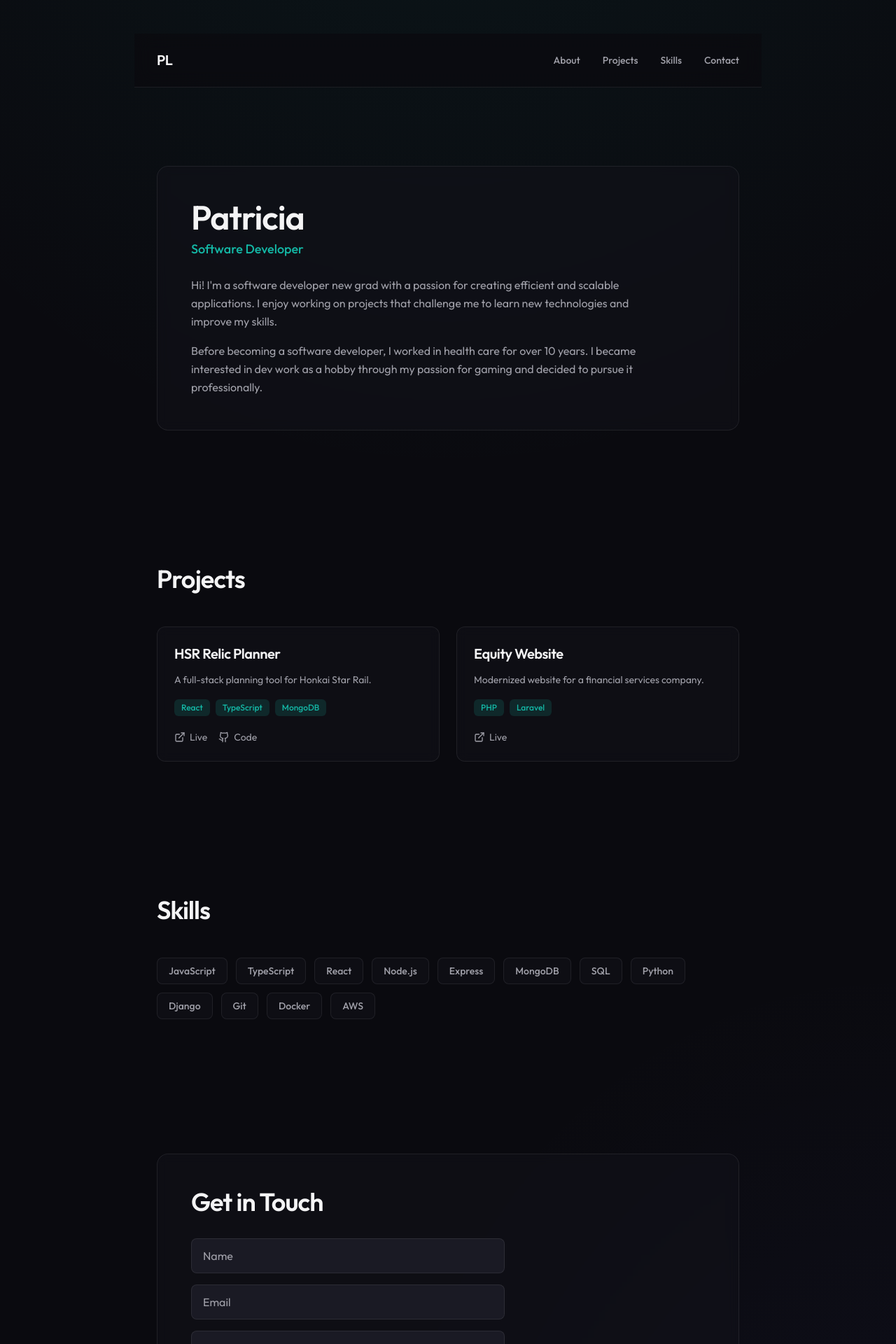
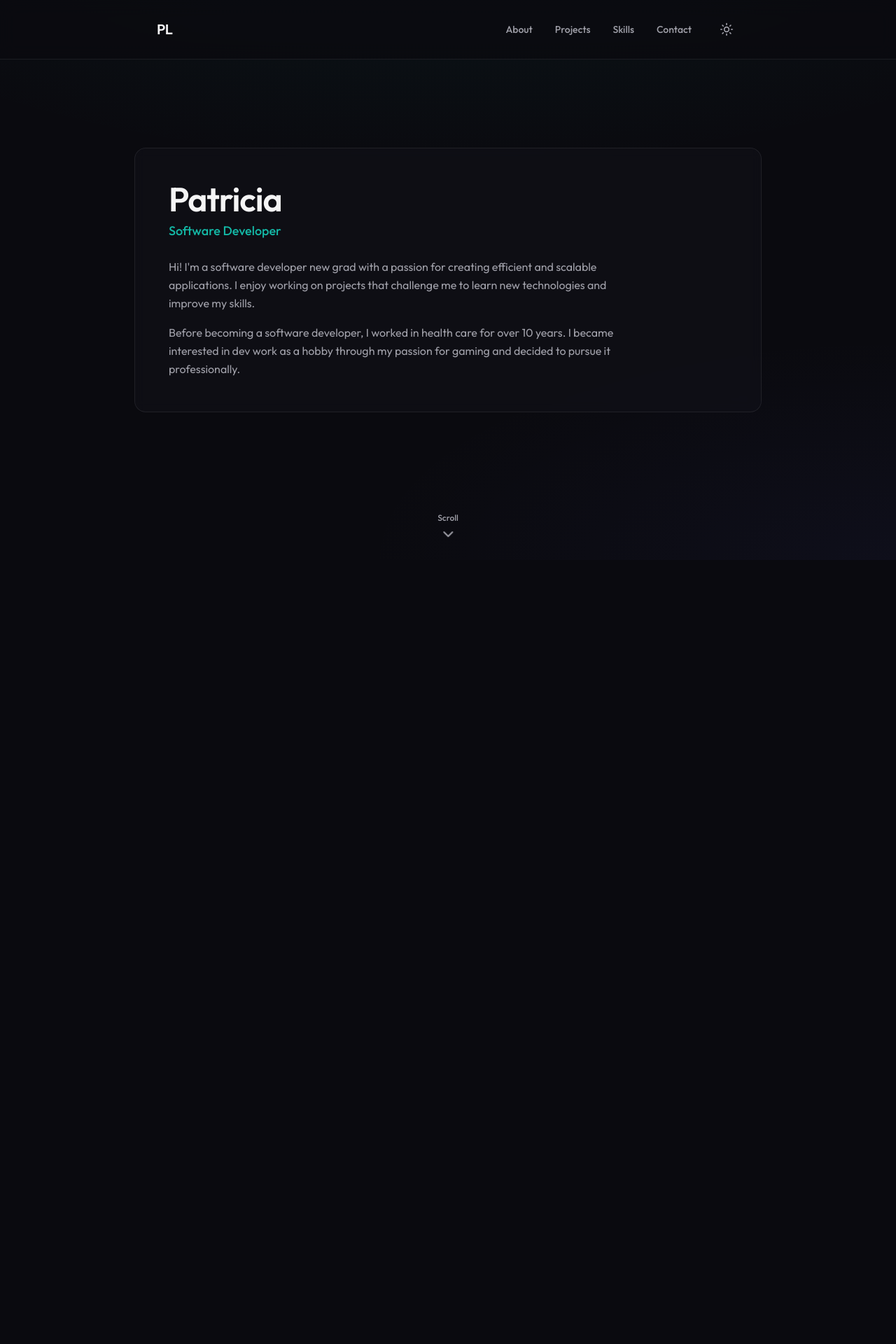
Before and after one commit to pkwlo/Portfolio, a React (Vite) app: page / in a window 1280 px wide. Shown: the top 1920 px of the page at 70% size. After the commit the page ends 800 px from the top, so only its background shows below. Built offline with nearby package versions, Linux system fonts and the light colour scheme.

Commit message:
add sections and scroll button

```diff
--- a/package.json
+++ b/package.json
@@ -13,7 +13,8 @@
     "framer-motion": "^12.34.3",
     "lucide-react": "^0.575.0",
     "react": "^19.2.0",
-    "react-dom": "^19.2.0"
+    "react-dom": "^19.2.0",
+    "react-icons": "^5.6.0"
   },
   "devDependencies": {
     "@eslint/js": "^9.39.1",
--- a/src/App.tsx
+++ b/src/App.tsx
@@ -1,15 +1,70 @@
+import { useEffect, useState } from 'react'
 import './App.css'
+import { ChevronDown, ChevronUp } from 'lucide-react'
 import About from './sections/About'
 import Projects from './sections/Projects'
 import NavTop from './sections/NavTop'
 import Skills from './sections/Skills'
 import Contact from './sections/Contact'
 
+const SECTIONS = ['about', 'projects', 'skills', 'contact'] as const
+
 function App() {
+  const [visibleSection, setVisibleSection] = useState<string>('about')
+  const [theme, setTheme] = useState<'dark' | 'light'>(() => {
+    const stored = localStorage.getItem('theme') as 'dark' | 'light' | null
+    return stored ?? 'dark'
+  })
+
+  useEffect(() => {
+    if (theme === 'light') {
+      document.documentElement.setAttribute('data-theme', 'light')
+    } else {
+      document.documentElement.removeAttribute('data-theme')
+    }
+    localStorage.setItem('theme', theme)
+  }, [theme])
+
+  useEffect(() => {
+    const observer = new IntersectionObserver(
+      (entries) => {
+        for (const entry of entries) {
+          if (entry.isIntersecting) {
+            setVisibleSection(entry.target.id)
+            break
+          }
+        }
+      },
+      { threshold: 0.5 }
+    )
+    SECTIONS.forEach((id) => {
+      const el = document.getElementById(id)
+      if (el) observer.observe(el)
+    })
+    return () => observer.disconnect()
+  }, [])
+
+  const currentIndex = SECTIONS.indexOf(visibleSection as (typeof SECTIONS)[number])
+  const nextIndex = (currentIndex + 1) % SECTIONS.length
+  const nextSection = SECTIONS[nextIndex]
+  const isLastSection = nextIndex === 0
+
   return (
-    <div className="bg-gradient-mesh min-h-screen w-full">
-      <main className="flex flex-col mx-auto max-w-4xl px-6 py-8 md:px-8 md:py-12">
-        <NavTop />
+    <div className="scroll-container bg-gradient-mesh h-screen w-full overflow-y-auto overflow-x-hidden snap-y snap-mandatory">
+      <NavTop theme={theme} onThemeToggle={() => setTheme((t) => (t === 'dark' ? 'light' : 'dark'))} />
+      <a
+        href={`#${nextSection}`}
+        className="fixed bottom-6 left-1/2 -translate-x-1/2 z-40 flex flex-col items-center gap-1 text-[var(--color-text-muted)] hover:text-[var(--color-accent)] transition-colors"
+        aria-label={isLastSection ? 'Scroll to top' : 'Scroll down'}
+      >
+        <span className="text-xs font-medium">{isLastSection ? 'Back to top' : 'Scroll'}</span>
+        {isLastSection ? (
+          <ChevronUp className="size-6 animate-bounce" />
+        ) : (
+          <ChevronDown className="size-6 animate-bounce" />
+        )}
+      </a>
+      <main className="flex flex-col">
         <About />
         <Projects />
         <Skills />
--- a/src/index.css
+++ b/src/index.css
@@ -9,6 +9,24 @@
   --color-accent-muted: rgba(20, 184, 166, 0.15);
   --color-text: #f4f4f5;
   --color-text-muted: #a1a1aa;
+}
+
+[data-theme="light"] {
+  --color-bg: #f8fafc;
+  --color-surface: #ffffff;
+  --color-surface-elevated: #f1f5f9;
+  --color-border: rgba(0, 0, 0, 0.08);
+  --color-accent: #0d9488;
+  --color-accent-muted: rgba(13, 148, 136, 0.15);
+  --color-text: #0f172a;
+  --color-text-muted: #64748b;
+}
+
+[data-theme="light"] .bg-gradient-mesh {
+  background:
+    radial-gradient(ellipse 80% 50% at 50% -20%, rgba(13, 148, 136, 0.08), transparent),
+    radial-gradient(ellipse 60% 40% at 100% 100%, rgba(99, 102, 241, 0.05), transparent),
+    var(--color-bg);
 }
 
 * {
@@ -30,3 +48,27 @@ body {
     radial-gradient(ellipse 60% 40% at 100% 100%, rgba(99, 102, 241, 0.05), transparent),
     var(--color-bg);
 }
+
+/* Custom scrollbar - matches page color scheme */
+.scroll-container::-webkit-scrollbar {
+  width: 8px;
+}
+
+.scroll-container::-webkit-scrollbar-track {
+  background: var(--color-surface);
+}
+
+.scroll-container::-webkit-scrollbar-thumb {
+  background: var(--color-surface-elevated);
+  border-radius: 4px;
+}
+
+.scroll-container::-webkit-scrollbar-thumb:hover {
+  background: var(--color-accent);
+}
+
+/* Firefox */
+.scroll-container {
+  scrollbar-width: thin;
+  scrollbar-color: var(--color-surface-elevated) var(--color-surface);
+}
--- a/src/sections/About.tsx
+++ b/src/sections/About.tsx
@@ -8,9 +8,10 @@ export default function About() {
       whileInView={{ opacity: 1, y: 0 }}
       viewport={{ once: true, amount: 0.2 }}
       transition={{ duration: 0.5, ease: "easeOut" }}
-      className="py-16 md:py-24"
+      className="min-h-screen snap-start snap-always flex flex-col justify-center px-6 md:px-8"
     >
-      <div className="rounded-2xl border border-[var(--color-border)] bg-[var(--color-surface)]/50 p-8 md:p-12 backdrop-blur-sm">
+      <div className="mx-auto max-w-4xl w-full">
+        <div className="rounded-2xl border border-[var(--color-border)] bg-[var(--color-surface)]/50 p-8 md:p-12 backdrop-blur-sm">
         <p className="text-4xl md:text-5xl font-semibold tracking-tight text-[var(--color-text)] mb-2">
           Patricia
         </p>
@@ -25,6 +26,7 @@ export default function About() {
             Before becoming a software developer, I worked in health care for over 10 years. I became interested in dev work as a hobby through my passion for gaming and decided to pursue it professionally.
           </p>
         </div>
+        </div>
       </div>
     </motion.section>
   );
--- a/src/sections/NavTop.tsx
+++ b/src/sections/NavTop.tsx
@@ -1,4 +1,5 @@
 import { motion } from 'framer-motion'
+import { Sun, Moon } from 'lucide-react'
 
 const navItems = [
   { label: 'About', href: '#about' },
@@ -7,18 +8,24 @@ const navItems = [
   { label: 'Contact', href: '#contact' },
 ]
 
-export default function NavTop() {
+interface NavTopProps {
+  theme: 'dark' | 'light'
+  onThemeToggle: () => void
+}
+
+export default function NavTop({ theme, onThemeToggle }: NavTopProps) {
   return (
     <motion.nav
       initial={{ opacity: 0, y: -10 }}
       animate={{ opacity: 1, y: 0 }}
       transition={{ duration: 0.4 }}
-      className="sticky top-0 z-50 flex flex-wrap items-center justify-between gap-4 py-6 mb-4 border-b border-[var(--color-border)] backdrop-blur-md bg-[var(--color-bg)]/80 -mx-6 px-6 md:-mx-8 md:px-8"
+      className="fixed top-0 left-0 right-0 z-50 border-b border-[var(--color-border)] backdrop-blur-md bg-[var(--color-bg)]/80"
     >
-      <a href="#" className="text-xl font-semibold tracking-tight text-[var(--color-text)] hover:text-[var(--color-accent)] transition-colors">
-        PL
-      </a>
-      <div className="flex items-center gap-8">
+      <div className="max-w-4xl mx-auto flex flex-wrap items-center justify-between gap-4 py-6 px-6 md:px-8">
+        <a href="#" className="text-xl font-semibold tracking-tight text-[var(--color-text)] hover:text-[var(--color-accent)] transition-colors">
+          PL
+        </a>
+        <div className="flex items-center gap-8">
         {navItems.map((item) => (
           <a
             key={item.href}
@@ -28,6 +35,15 @@ export default function NavTop() {
             {item.label}
           </a>
         ))}
+        <button
+          type="button"
+          onClick={onThemeToggle}
+          className="p-2 rounded-lg text-[var(--color-text-muted)] hover:text-[var(--color-accent)] hover:bg-[var(--color-accent-muted)] transition-colors"
+          aria-label={theme === 'dark' ? 'Switch to light mode' : 'Switch to dark mode'}
+        >
+          {theme === 'dark' ? <Sun className="size-5" /> : <Moon className="size-5" />}
+        </button>
+        </div>
       </div>
     </motion.nav>
   )
--- a/src/sections/Projects.tsx
+++ b/src/sections/Projects.tsx
@@ -10,12 +10,13 @@ export default function Projects() {
       whileInView={{ opacity: 1, y: 0 }}
       viewport={{ once: true, amount: 0.2 }}
       transition={{ duration: 0.5, ease: "easeOut" }}
-      className="py-16 md:py-24"
+      className="min-h-screen snap-start snap-always flex flex-col justify-center px-6 md:px-8"
     >
-      <h2 className="text-3xl md:text-4xl font-semibold tracking-tight text-[var(--color-text)] mb-12">
-        Projects
-      </h2>
-      <div className="grid gap-6 sm:grid-cols-2">
+      <div className="mx-auto max-w-4xl w-full">
+        <h2 className="text-3xl md:text-4xl font-semibold tracking-tight text-[var(--color-text)] mb-12">
+          Projects
+        </h2>
+        <div className="grid gap-6 sm:grid-cols-2">
         {projects.map((project, idx) => (
           <ProjectCard
             key={idx}
@@ -26,6 +27,7 @@ export default function Projects() {
             github={project.github}
           />
         ))}
+        </div>
       </div>
     </motion.section>
   );
--- a/src/sections/Skills.tsx
+++ b/src/sections/Skills.tsx
@@ -1,18 +1,31 @@
+import type { ComponentType } from "react";
 import { motion } from "framer-motion";
+import {
+  SiJavascript,
+  SiTypescript,
+  SiReact,
+  SiNodedotjs,
+  SiExpress,
+  SiMongodb,
+  SiPostgresql,
+  SiPython,
+  SiGit,
+  SiDocker,
+} from "react-icons/si";
+import { FaAws } from "react-icons/fa";
 
-const skills = [
-  "JavaScript",
-  "TypeScript",
-  "React",
-  "Node.js",
-  "Express",
-  "MongoDB",
-  "SQL",
-  "Python",
-  "Django",
-  "Git",
-  "Docker",
-  "AWS",
+const skills: { name: string; icon: ComponentType<{ className?: string }> }[] = [
+  { name: "JavaScript", icon: SiJavascript },
+  { name: "TypeScript", icon: SiTypescript },
+  { name: "React", icon: SiReact },
+  { name: "Node.js", icon: SiNodedotjs },
+  { name: "Express", icon: SiExpress },
+  { name: "MongoDB", icon: SiMongodb },
+  { name: "SQL", icon: SiPostgresql },
+  { name: "Python", icon: SiPython },
+  { name: "Git", icon: SiGit },
+  { name: "Docker", icon: SiDocker },
+  { name: "AWS", icon: FaAws },
 ];
 
 export default function Skills() {
@@ -23,24 +36,27 @@ export default function Skills() {
       whileInView={{ opacity: 1, y: 0 }}
       viewport={{ once: true, amount: 0.2 }}
       transition={{ duration: 0.5, ease: "easeOut" }}
-      className="py-16 md:py-24"
+      className="min-h-screen snap-start snap-always flex flex-col justify-center px-6 md:px-8"
     >
-      <h2 className="text-3xl md:text-4xl font-semibold tracking-tight text-[var(--color-text)] mb-12">
-        Skills
-      </h2>
-      <div className="flex flex-wrap gap-3">
-        {skills.map((skill, idx) => (
+      <div className="mx-auto max-w-4xl w-full">
+        <h2 className="text-3xl md:text-4xl font-semibold tracking-tight text-[var(--color-text)] mb-12">
+          Skills
+        </h2>
+        <div className="flex flex-wrap gap-3">
+        {skills.map(({ name, icon: Icon }, idx) => (
           <motion.span
-            key={skill}
+            key={name}
             initial={{ opacity: 0, scale: 0.95 }}
             whileInView={{ opacity: 1, scale: 1 }}
             viewport={{ once: true }}
             transition={{ duration: 0.3, delay: idx * 0.02 }}
-            className="px-4 py-2 text-sm font-medium rounded-lg border border-[var(--color-border)] bg-[var(--color-surface)]/50 text-[var(--color-text-muted)] hover:border-[var(--color-accent)]/40 hover:text-[var(--color-accent)] hover:bg-[var(--color-accent-muted)] transition-all duration-200"
+            className="flex items-center gap-2 px-4 py-2.5 text-sm font-medium rounded-lg border border-[var(--color-border)] bg-[var(--color-surface)]/50 text-[var(--color-text-muted)] hover:border-[var(--color-accent)]/40 hover:text-[var(--color-accent)] hover:bg-[var(--color-accent-muted)] transition-all duration-200"
           >
-            {skill}
+            <Icon className="size-5 shrink-0" />
+            {name}
           </motion.span>
         ))}
+        </div>
       </div>
     </motion.section>
   );
```
Also changed, not shown: src/sections/Contact.tsx (+5 -3 lines), 1 other file (tests, documents, lock files or other folders).
